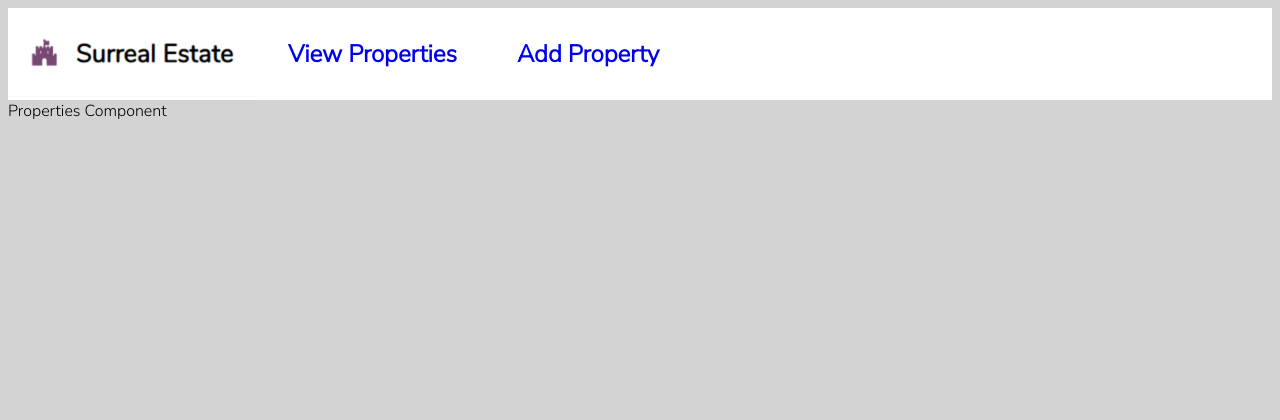
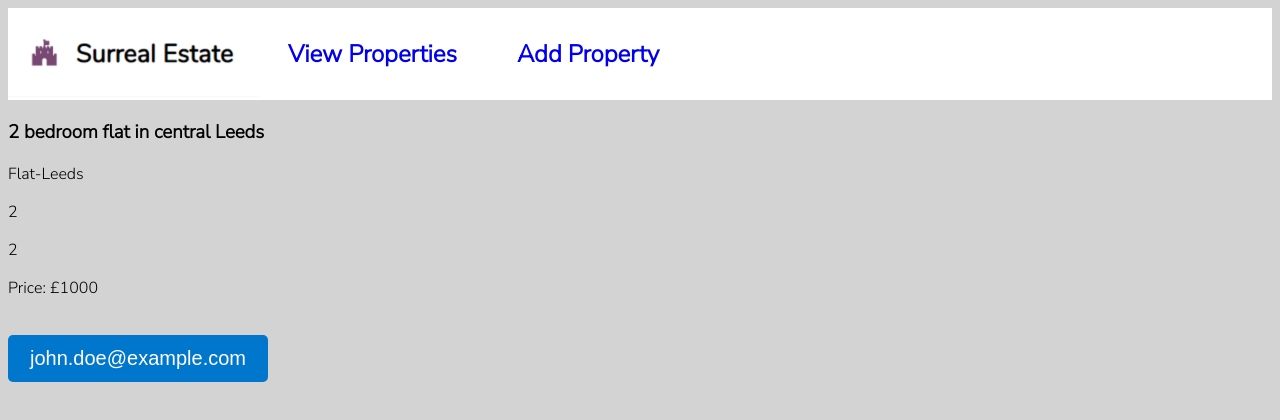
Before and after one commit to tonymm55/surreal-estate, a React (Create React App) app: page / in a window 1280 px wide. Shown: the top 420 px of the page. Built offline with nearby package versions, Linux system fonts and the light colour scheme.

Commit message:
added PropertyCard component and test, and Properties component

```diff
--- a/src/components/Properties.js
+++ b/src/components/Properties.js
@@ -1,5 +1,27 @@
 import React from "react";
+import PropertyCard from "./PropertyCard";
 
-const Properties = () => <>Properties Component</>;
+const Properties = () => {
+  const properties = [
+    {
+      title: "2 bedroom flat in central Leeds",
+      type: "Flat",
+      bathrooms: 2,
+      bedrooms: 2,
+      price: 1000,
+      city: "Leeds",
+      email: "john.doe@example.com",
+    },
+    // more properties
+  ];
+
+  return (
+    <div className="properties">
+      {properties.map((property) => (
+        <PropertyCard key={property.title} {...property} />
+      ))}
+    </div>
+  );
+};
 
 export default Properties;
--- a/src/components/PropertyCard.js
+++ b/src/components/PropertyCard.js
@@ -0,0 +1,26 @@
+import React from "react";
+
+const PropertyCard = ({
+  title,
+  type,
+  bathrooms,
+  bedrooms,
+  price,
+  city,
+  email,
+}) => {
+  return (
+    <div className="property-card">
+      <h3>{title}</h3>
+      <p>
+        {type}-{city}
+      </p>
+      <p>{bathrooms}</p>
+      <p>{bedrooms}</p>
+      <p>{`Price: £${price}`}</p>
+      <button type="submit">{email}</button>
+    </div>
+  );
+};
+
+export default PropertyCard;
```
Also changed, not shown: 1 other file (tests, documents, lock files or other folders).
